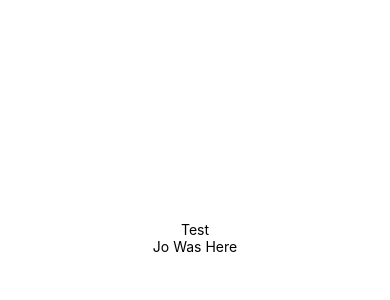
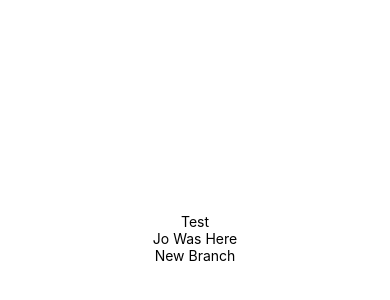
Before and after one commit to Kaidama97/TutorFirst, a React Native app: screen / in a window 390 px wide. Shown: the part 184-484 px from the top of the page. Built offline with nearby package versions, Linux system fonts and the light colour scheme.

Commit message:
newBranch

```diff
--- a/App.js
+++ b/App.js
@@ -6,6 +6,7 @@ export default function App() {
     <View style={styles.container}>
       <Text>Test</Text>
       <Text>Jo Was Here</Text>
+      <Text>New Branch</Text>
       <StatusBar style="auto" />
     </View>
   );
```
